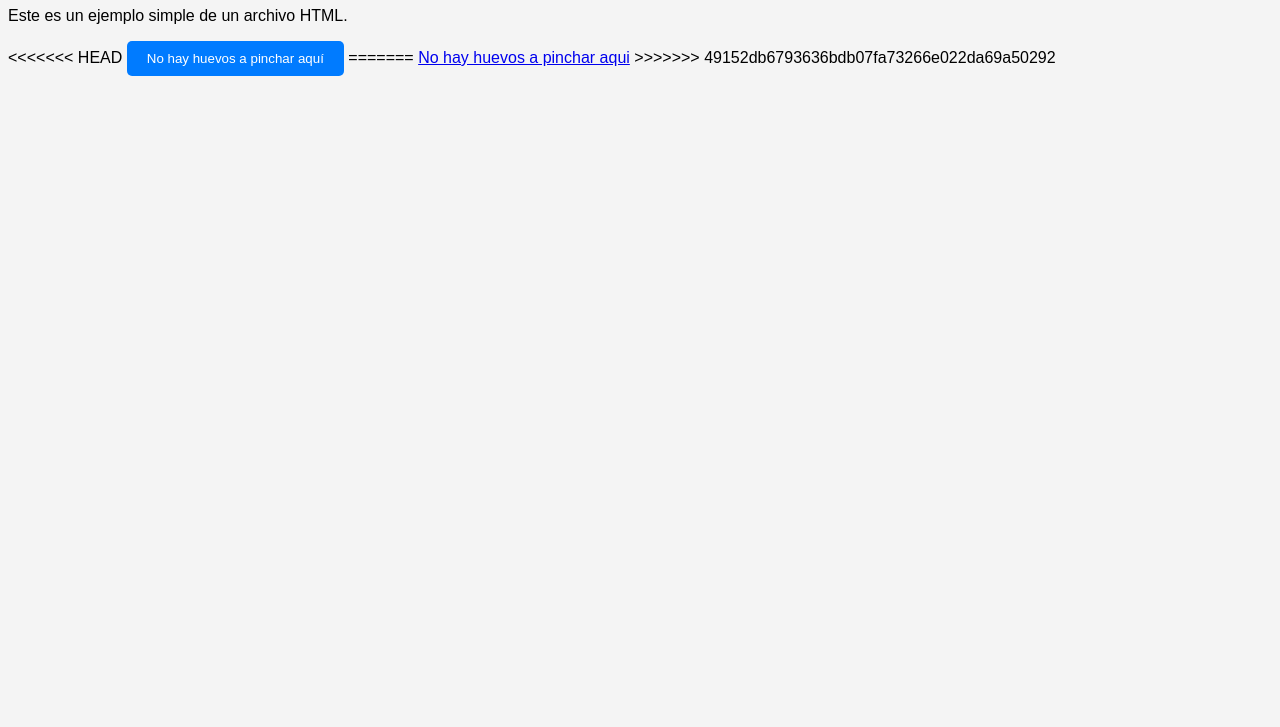
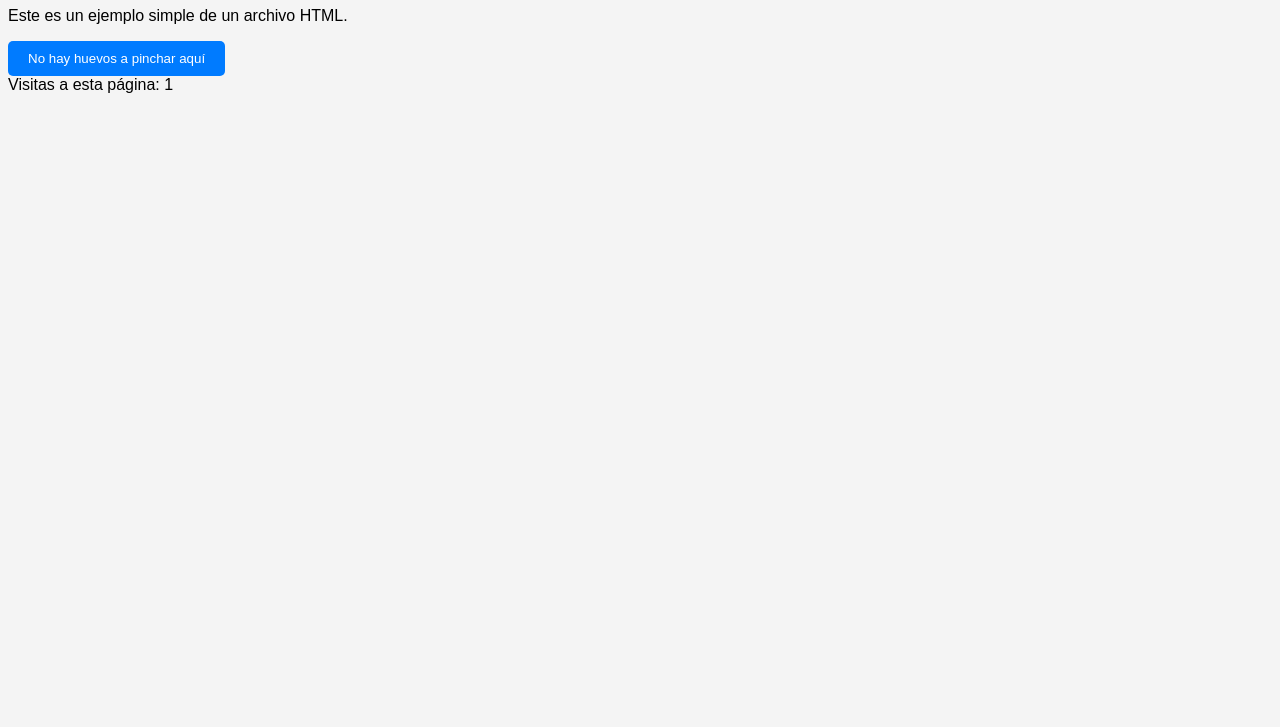
Before and after one commit to HectorCRZBQ/GitHubFlow, a plain HTML site: page index.html in a window 1280 px wide. Shown: the part 73-800 px from the top of the page. Drawn offline with Linux system fonts and the light colour scheme.

Commit message:
Add counter for views

```diff
--- a/index.html
+++ b/index.html
@@ -23,12 +23,19 @@
 <body>
     <h1>¡Bienvenido a mi página web!</h1>
     <p>Este es un ejemplo simple de un archivo HTML.</p>
-<<<<<<< HEAD
     <button onclick="window.location.href='https://www.youtube.com/watch?v=OAlNlOpBU1Y';">
         No hay huevos a pinchar aquí
     </button>
-=======
-    <a href="https://www.youtube.com/watch?v=OAlNlOpBU1Y">No hay huevos a pinchar aqui</a>
->>>>>>> 49152db6793636bdb07fa73266e022da69a50292
+
+    <div class="counter">
+        Visitas a esta página: <span id="contador">0</span>
+    </div>
+
+    <script>
+        let visitas = localStorage.getItem('visitas') || 0;
+        visitas++;
+        localStorage.setItem('visitas', visitas);
+        document.getElementById('contador').textContent = visitas;
+    </script>
 </body>
 </html>
```
